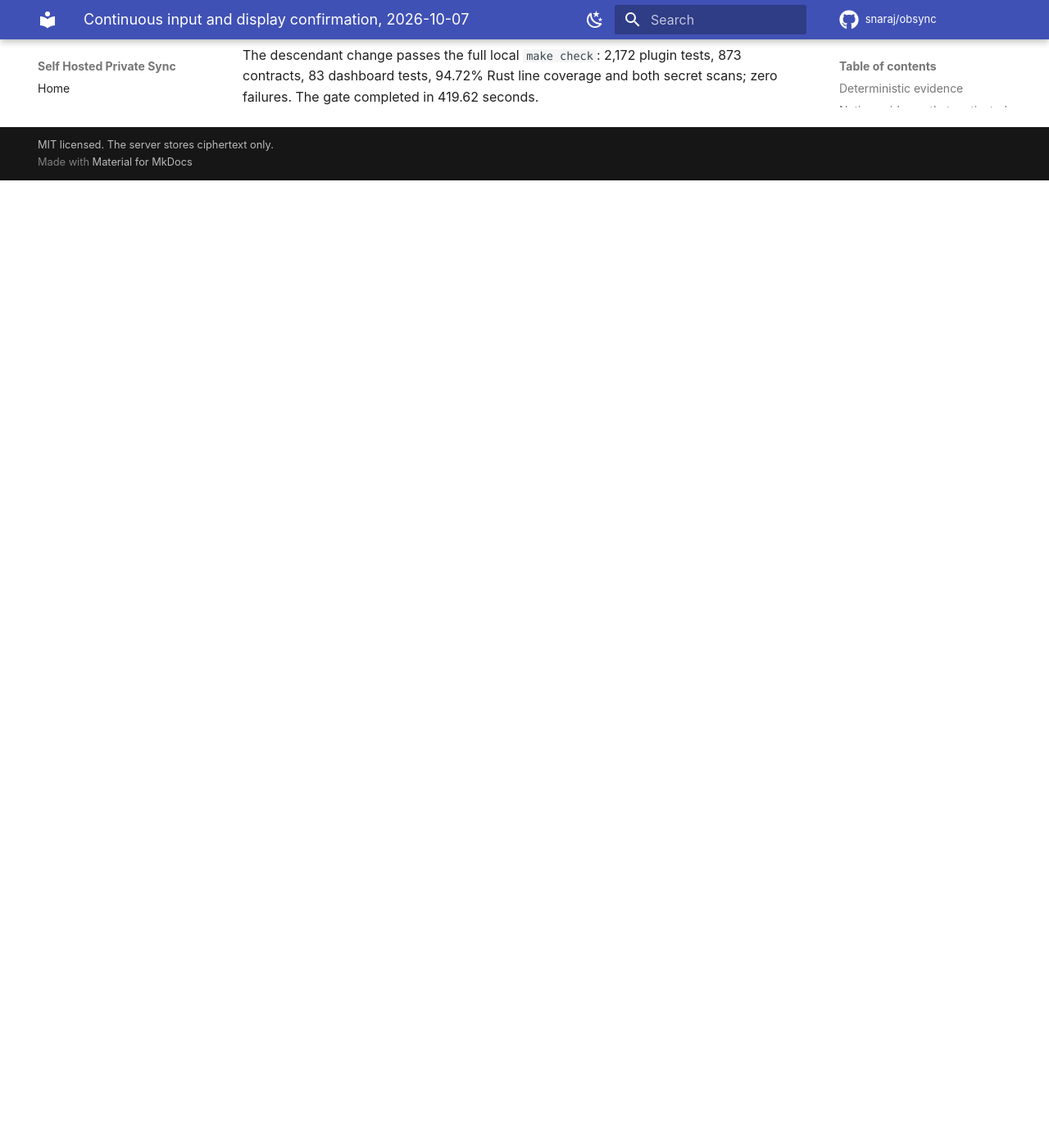
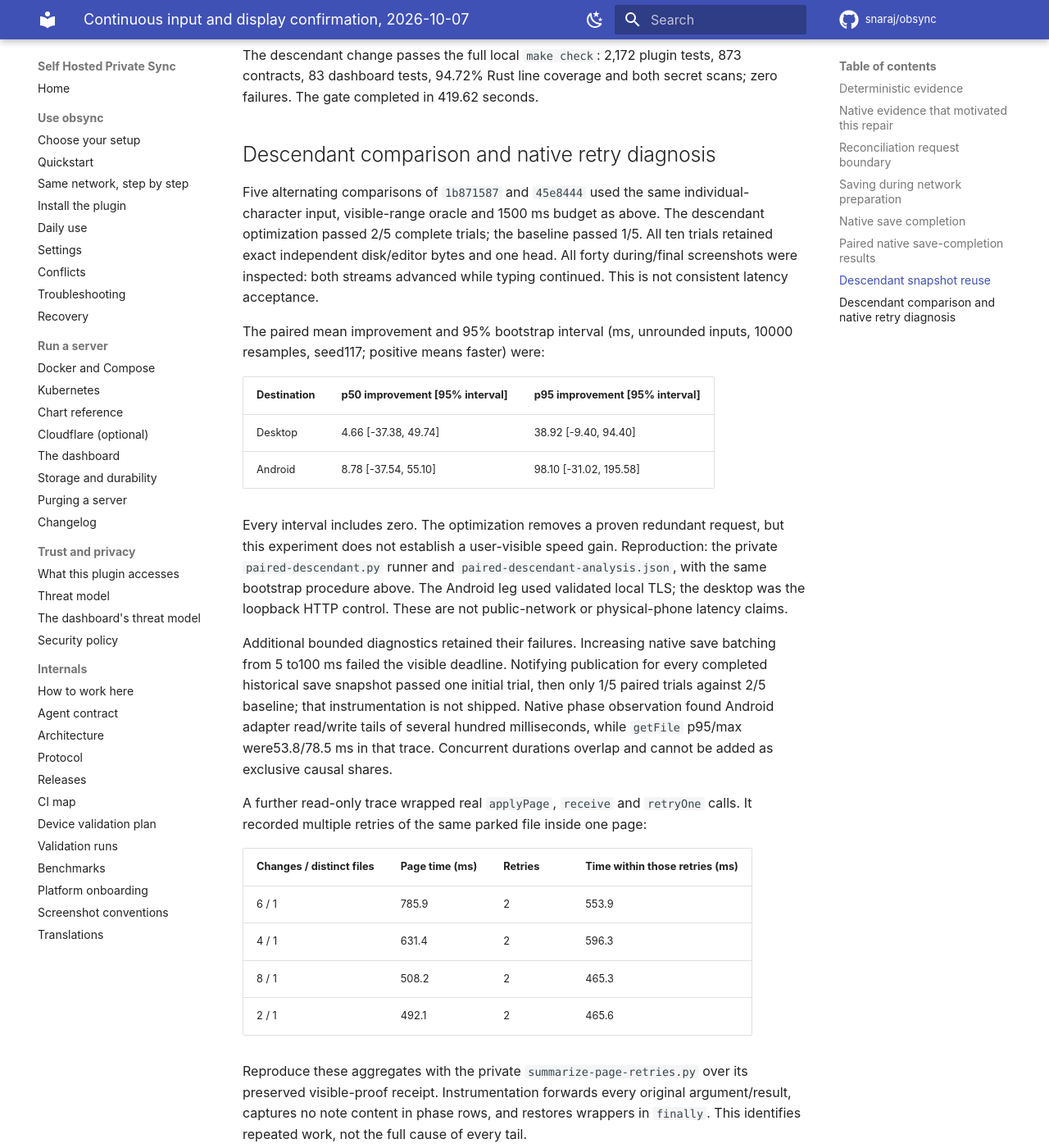
Before and after one commit to snaraj/obsync, an MkDocs documentation site: the page built from docs/validation-runs/2026-10-07-continuous-input-117.md, in a window 1280 px wide and 1400 px high, scrolled down 8034 px. Shown: the whole window at 82% size. Built offline with MkDocs 1.6.1 and Material for MkDocs 9.7.7, drawn with Linux system fonts in a browser that asks for light colours; comment, search, counter and statistics services are not loaded; before the commit the page ends 8254 px from its top, so only the background shows below that; some of the changed text lies outside the part shown.

Commit message:
fix: coalesce parked retries within each change-feed page
Continuous native typing traces showed two current-head retries for one file
inside a single catch-up page, costing 465-596 ms in pages lasting 492-786 ms.
Apply every record in order but retry a parked file only at its last record.
Keep fresh refusals on their durable wait and existing retry timer.

1. Move retry scheduling to page application with a per-file last-record map.
2. Add real-engine backlog and fresh-refusal tests, plus five retained mutants.
3. Record negative native comparisons, diagnostic limits and verified cleanup.

Validation: focused 30/30; old code performs six retries against the expected
one. M4160-M4164 all compile and assertion-fail, with zero cancellations.
Full make check passes: 2174 plugin tests, 873 contracts, 83 dashboard tests,
Rust coverage 94.72%, both secret scans. New-bundle native acceptance pending.
Accounting: +201/-1 across eight files.

- GPT-6

```diff
--- a/docs/validation-runs/2026-10-07-continuous-input-117.md
+++ b/docs/validation-runs/2026-10-07-continuous-input-117.md
@@ -328,3 +328,80 @@
 The descendant change passes the full local `make check`: 2,172 plugin tests,
 873 contracts, 83 dashboard tests, 94.72% Rust line coverage and both secret
 scans; zero failures. The gate completed in 419.62 seconds.
+
+
+## Descendant comparison and native retry diagnosis
+
+Five alternating comparisons of `1b871587` and `45e8444` used the same
+individual-character input, visible-range oracle and 1500 ms budget as above.
+The descendant optimization passed 2/5 complete trials; the baseline passed
+1/5. All ten trials retained exact independent disk/editor bytes and one head.
+All forty during/final screenshots were inspected: both streams advanced
+while typing continued. This is not consistent latency acceptance.
+
+The paired mean improvement and 95% bootstrap interval (ms, unrounded inputs,
+10000 resamples, seed117; positive means faster) were:
+
+| Destination | p50 improvement [95% interval] | p95 improvement [95% interval] |
+| --- | --- | --- |
+| Desktop | 4.66 [-37.38, 49.74] | 38.92 [-9.40, 94.40] |
+| Android | 8.78 [-37.54, 55.10] | 98.10 [-31.02, 195.58] |
+
+Every interval includes zero. The optimization removes a proven redundant
+request, but this experiment does not establish a user-visible speed gain.
+Reproduction: the private `paired-descendant.py` runner and
+`paired-descendant-analysis.json`, with the same bootstrap procedure above.
+The Android leg used validated local TLS; the desktop was the loopback HTTP
+control. These are not public-network or physical-phone latency claims.
+
+Additional bounded diagnostics retained their failures. Increasing native save
+batching from 5 to100 ms failed the visible deadline. Notifying publication for
+every completed historical save snapshot passed one initial trial, then only
+1/5 paired trials against 2/5 baseline; that instrumentation is not shipped.
+Native phase observation found Android adapter read/write tails of several
+hundred milliseconds, while `getFile` p95/max were53.8/78.5 ms in that trace.
+Concurrent durations overlap and cannot be added as exclusive causal shares.
+
+A further read-only trace wrapped real `applyPage`, `receive` and `retryOne`
+calls. It recorded multiple retries of the same parked file inside one page:
+
+| Changes / distinct files | Page time (ms) | Retries | Time within those retries (ms) |
+| --- | --- | --- | --- |
+| 6 / 1 | 785.9 | 2 | 553.9 |
+| 4 / 1 | 631.4 | 2 | 596.3 |
+| 8 / 1 | 508.2 | 2 | 465.3 |
+| 2 / 1 | 492.1 | 2 | 465.6 |
+
+Reproduce these aggregates with the private `summarize-page-retries.py` over
+its preserved visible-proof receipt. Instrumentation forwards every original
+argument/result, captures no note content in phase rows, and restores wrappers
+in `finally`. This identifies repeated work, not the full cause of every tail.
+
+The resulting engine change applies every feed record in order but retries a
+parked file only after its last record in that page. The retry still checks
+native editor readiness and fetches current server heads. A newly refused
+record keeps its durable wait and scheduled retry. Nothing changes encryption,
+authentication, integrity checks or durable writes. One aggregate diagnostic
+records the retries coalesced, without note paths or content.
+
+The real-engine backlog reproduction fails on the old behavior with six
+retries. The corrected behavior retries once at the final own echo, receives
+an interleaved other note, retains unsaved local content and the durable wait,
+and converges both branches automatically once the editor is ready. A second
+case proves a newly refused record is not immediately retried. The30 focused
+editor/parked tests pass. Mutants M4160–M4164 respectively retry every record,
+never retry, retry a fresh refusal, retry an unparked file, or retry at the
+first record; all compile and fail assertions (1,2,4,2,1), zero cancellations.
+This code still requires its own immutable-bundle native comparison.
+
+The completed diagnostic fixture left through native Settings: server
+revocation proved, all25 local notes unchanged, device identity/server metadata
+cleared. The Settings screenshot shows not paired and blank connection fields.
+Both parent controllers and the TLS sidecar exited0; independent checks proved
+four child PIDs absent, the TLS listener and keys absent, and both private,
+runtime and manifest paths absent. All97 peer evidence screenshots were opened
+and hashed. No physical-iPhone acceptance is inferred from these emulator runs.
+
+The page-retry full local `make check` passed in431.12 s:2174 plugin tests,
+873 contracts,83 dashboard tests, Rust line coverage94.72%, both secret scans
+clean. Native acceptance for the new bundle remains a separate requirement.
```
Also changed, not shown: 7 other files.
